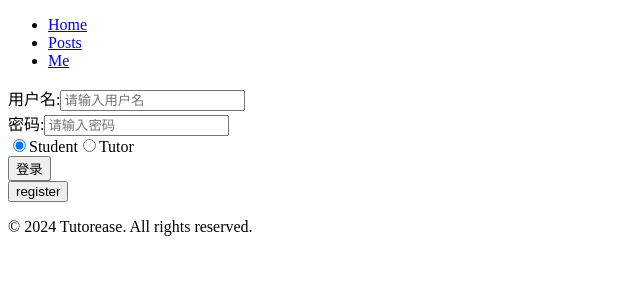
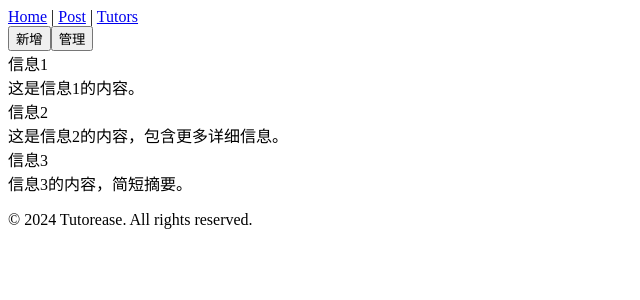
Before and after one commit to LeoLi2023ca/ECE651_Group6, a Vue app in the folder vue/vue-project/: page /post in a window 1280 px wide. Before the commit this address led to /login. Shown: the top 300 px of the page, without its empty margins (0-640 px from the left). Built offline with nearby package versions, Linux system fonts and the light colour scheme.

Commit message:
login-register post request and new pages

```diff
--- a/vue/vue-project/src/App.vue
+++ b/vue/vue-project/src/App.vue
@@ -14,8 +14,8 @@ onMounted(() => {
 
 <template>
   <div>
-    <StudentHeader v-if="isStudent" />
-    <TutorHeader v-else />
+    <TutorHeader v-if="isStudent" />
+    <StudentHeader v-else />
     <!-- <img alt="Vue logo" class="logo" src="@/assets/logo.svg" width="125" height="125" /> -->
 
     <div class="wrapper">
--- a/vue/vue-project/src/components/LoginForm.vue
+++ b/vue/vue-project/src/components/LoginForm.vue
@@ -8,12 +8,7 @@
             <label for="password">密码:</label>
             <input id="password" v-model="password" type="password" placeholder="请输入密码" />
         </div>
-        <div>
-            <input type="radio" id="radio_1" value="Student" v-model="role">
-            <label for="radio_1">Student</label>
-            <input type="radio" id="radio_2" value="Tutor" v-model="role">
-            <label for="radio_2">Tutor</label>
-        </div>
+
         <button type="submit">登录</button>
     </form>
 </template>
@@ -21,44 +16,29 @@
 <script setup>
 import { ref } from 'vue';
 import { useRouter } from 'vue-router'; // 导入useRouter，如果你使用Vue Router来导航
+import axios from 'axios';
 
 const username = ref('');
 const password = ref('');
-const router = useRouter(); // 使用useRouter
-const role = ref('Student')
 
 const handleSubmit = async () => {
-    console.log(role.value)
-    try {
-        const response = await axios.post('YOUR_API_ENDPOINT/login', {
-            username: username.value,
-            password: password.value,
+    var data = new FormData();
+    data.append('username', username.value);
+    data.append('password', password.value);
+
+    var config = {
+        method: 'post',
+        url: 'http://localhost:5000/login',
+        data: data
+    };
+
+    axios(config)
+        .then(function (response) {
+            console.log(JSON.stringify(response.data));
+        })
+        .catch(function (error) {
+            console.log(error);
         });
-        if (response.data.token) {
-            localStorage.setItem('token', response.data.token);
-            console.log('登录成功');
-        } else {
-            console.log('登录失败');
-        }
-    } catch (error) {
-        console.error('登录请求失败', error);
-    }
-};
-const handleRegister = async () => {
-    try {
-        const response = await axios.post('YOUR_API_ENDPOINT/login', {
-            username: username.value,
-            password: password.value,
-        });
-        if (response.data.code==1) {
-            localStorage.setItem('token', response.data.token);
-            console.log('注册成功');
-        } else {
-            console.log('注册失败');
-        }
-    } catch (error) {
-        console.error('注册请求失败', error);
-    }
 };
 
 
--- a/vue/vue-project/src/components/RegisterForm.vue
+++ b/vue/vue-project/src/components/RegisterForm.vue
@@ -16,29 +16,43 @@
         <label for="confirmPassword">确认密码:</label>
         <input id="confirmPassword" v-model="confirmPassword" type="password" placeholder="请再次输入密码" />
       </div>
+      <div>
+            <input type="radio" id="radio_1" value="Student" v-model="role">
+            <label for="radio_1">Student</label>
+            <input type="radio" id="radio_2" value="Tutor" v-model="role">
+            <label for="radio_2">Tutor</label>
+        </div>
       <button type="submit">注册</button>
     </form>
   </template>
 
   <script setup>
   import { ref } from 'vue';
-
+  const role = ref('Student')
   const username = ref('');
   const email = ref('');
   const password = ref('');
   const confirmPassword = ref('');
 
   const handleSubmit = () => {
-    console.log('提交注册', {
-      username: username.value,
-      email: email.value,
-      password: password.value,
-      confirmPassword: confirmPassword.value,
-    });
-  };
-  const handleLogin = () => {
-    router.push('/login');
-  };
+    var data = new FormData();
+    data.append('username', username.value);
+    data.append('password', password.value);
+
+    var config = {
+        method: 'post',
+        url: 'http://localhost:5000/login',
+        data: data
+    };
+
+    axios(config)
+        .then(function (response) {
+            console.log(JSON.stringify(response.data));
+        })
+        .catch(function (error) {
+            console.log(error);
+        });
+  }
   </script>
 
 
--- a/vue/vue-project/src/components/StudentHeader.vue
+++ b/vue/vue-project/src/components/StudentHeader.vue
@@ -1,15 +1,8 @@
 <template>
   <header>
-      <nav>
-        <ul>
-          <li><router-link to="/">Home</router-link></li>
-          <li><router-link to="/post">Post</router-link></li>
-          <li><router-link to="/tutor-list">Tutors</router-link></li>
-          <li><router-link to="/tutor-list">Me</router-link></li>
-
-          <!-- 添加更多导航链接 -->
-        </ul>
-      </nav>
+      <router-link to="/">Home</router-link> |
+      <router-link to="/post">Post</router-link> |
+      <router-link to="/tutor-list">Tutors</router-link>
   </header>
 </template>
 
@@ -19,5 +12,4 @@
 };
 </script>
 
-  <style>
-  </style>
+<style></style>
--- a/vue/vue-project/src/components/TutorHeader.vue
+++ b/vue/vue-project/src/components/TutorHeader.vue
@@ -1,12 +1,8 @@
 <template>
     <header>
       <nav>
-        <ul>
-          <li><router-link to="/">Home</router-link></li>
-          <li><router-link to="/post-list">Posts</router-link></li>
-          <li><router-link to="/tutor-list">Me</router-link></li>
-          <!-- 添加更多导航链接 -->
-        </ul>
+          <router-link to="/">Home</router-link>
+          <router-link to="/post-list">Posts</router-link>
       </nav>
     </header>
   </template>
--- a/vue/vue-project/src/router/index.js
+++ b/vue/vue-project/src/router/index.js
@@ -20,7 +20,7 @@ const router = createRouter({
     {
       path: '/post',
       name: 'post',
-      component: PostView
+      component: PostView,
     },
     {
       path: '/tutor-list',
@@ -30,10 +30,10 @@ const router = createRouter({
   ]
 })
 
-router.beforeEach((to, from, next) => {
-  const isAuthenticated = localStorage.getItem('token');
-  if (to.name !== 'login' && !isAuthenticated) next({ name: 'login' });
-  else next();
-});
+// router.beforeEach((to, from, next) => {
+//   const isAuthenticated = localStorage.getItem('token');
+//   if (to.name !== 'login' && !isAuthenticated) next({ name: 'login' });
+//   else next();
+// });
 
 export default router
--- a/vue/vue-project/src/views/PostView.vue
+++ b/vue/vue-project/src/views/PostView.vue
@@ -1,7 +1,64 @@
+<template>
+  <div class="messages-view">
+    <div class="header">
+      <input v-if="isManaging" type="checkbox" @change="toggleSelectAll" :checked="isAllSelected">
+      <button v-if="!isManaging" @click="addMessage">新增</button>
+      <button v-if="!isManaging" @click="enterManageMode">管理</button>
+      <button v-if="isManaging" @click="deleteSelectedMessages">删除</button>
+      <button v-if="isManaging" @click="cancelManageMode">取消</button>
+    </div>
+    <div class="messages-list">
+      <div v-for="(message, index) in messages" :key="index" class="message-card">
+        <input v-if="isManaging" type="checkbox" v-model="selectedMessages[index]">
+        <div>{{ message.title }}</div>
+        <div>{{ message.content }}</div>
+      </div>
+    </div>
+  </div>
+</template>
+
 <script setup>
+import { ref, computed } from 'vue';
+
+// 初始化messages数组，包含一些示例信息
+const messages = ref([
+  { title: '信息1', content: '这是信息1的内容。' },
+  { title: '信息2', content: '这是信息2的内容，包含更多详细信息。' },
+  { title: '信息3', content: '信息3的内容，简短摘要。' }
+]);
+
+const isManaging = ref(false);
+const selectedMessages = ref({});
+
+const addMessage = () => {
+  // 实现新增信息的逻辑
+  // 例如：messages.value.push({ title: '新信息', content: '新信息的内容' });
+};
+
+const enterManageMode = () => {
+  isManaging.value = true;
+};
+
+const cancelManageMode = () => {
+  isManaging.value = false;
+  selectedMessages.value = {};
+};
+
+const deleteSelectedMessages = () => {
+  // 实现删除选中信息的逻辑
+  // 只保留未被选中的消息
+  messages.value = messages.value.filter((_, index) => !selectedMessages.value[index]);
+  isManaging.value = false;
+};
+
+const toggleSelectAll = (event) => {
+  const isSelected = event.target.checked;
+  messages.value.forEach((_, index) => {
+    selectedMessages.value[index] = isSelected;
+  });
+};
+
+const isAllSelected = computed(() => {
+  return messages.value.length > 0 && Object.keys(selectedMessages.value).length === messages.value.length && Object.values(selectedMessages.value).every(value => value);
+});
 </script>
-
-<template>
-  <main>
-  </main>
-</template>
```
Also changed, not shown: vue/vue-project/src/components/PostForm.vue (added), 1 other file (tests, documents, lock files or other folders). Lines whose indentation alone changed are shown as unchanged.
